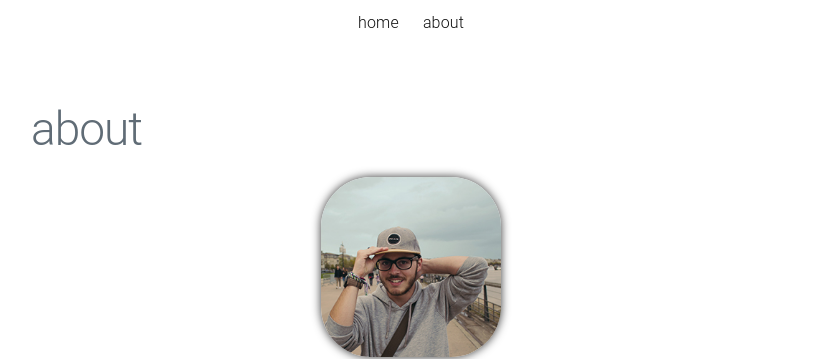
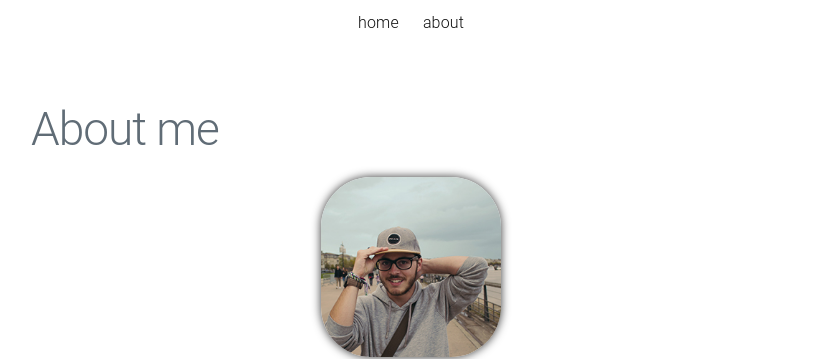
Before and after one commit to Fen0l/photos-graphein.fr, a Jekyll site: the page built from about.md, in a window 1280 px wide. Shown: the part 151-510 px from the top of the page, without its empty margins (229-1046 px from the left). Built offline with Jekyll 4.4.1, drawn with Linux system fonts in a browser that asks for light colours.

```diff
--- a/_includes/head.html
+++ b/_includes/head.html
@@ -2,7 +2,7 @@
     <meta charset="utf-8">
     <meta http-equiv="X-UA-Compatible" content="IE=edge">
 
-    <title>{% if page.title %}{{ page.title }}{% else %}{{ site.title }}{% endif %}</title>
+    <title>{% if page.title %}{{ site.title }} - {{ page.title }}{% else %}{{ site.title }}{% endif %}</title>
 
     <meta name="viewport" content="width=device-width, initial-scale=1, maximum-scale=1">
     <meta name="description" content="{{ site.description }}">
--- a/about.md
+++ b/about.md
@@ -1,6 +1,6 @@
 ---
 layout: page
-title: about
+title: About me
 permalink: /about/
 ---
 
```
